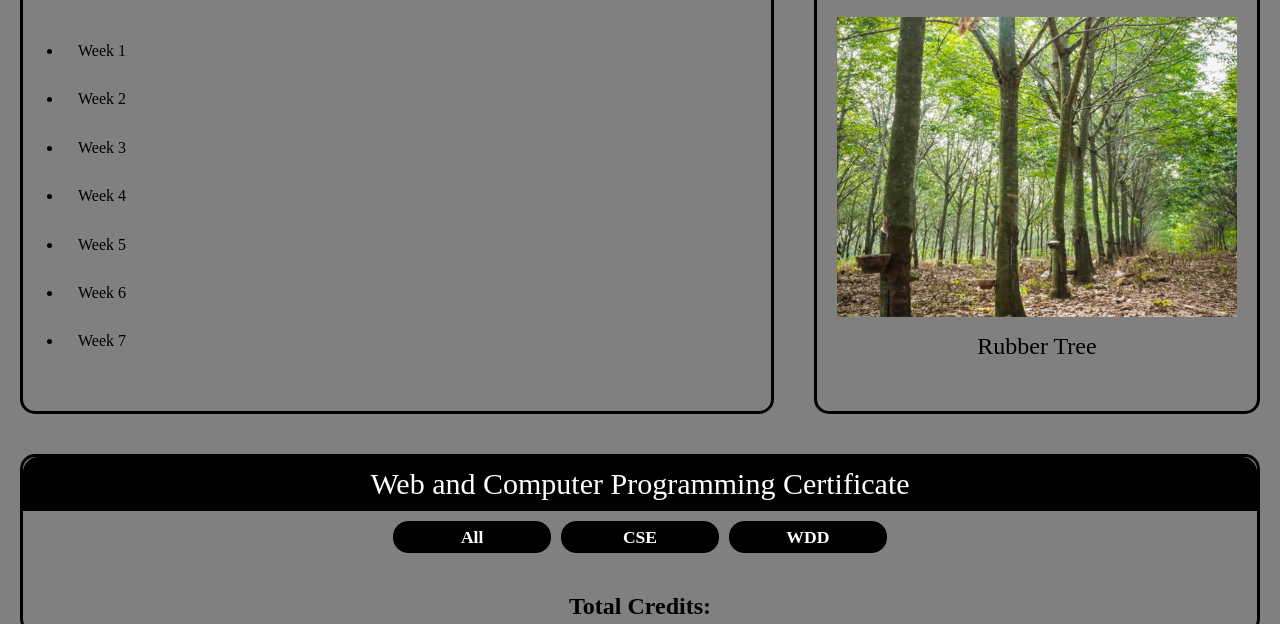
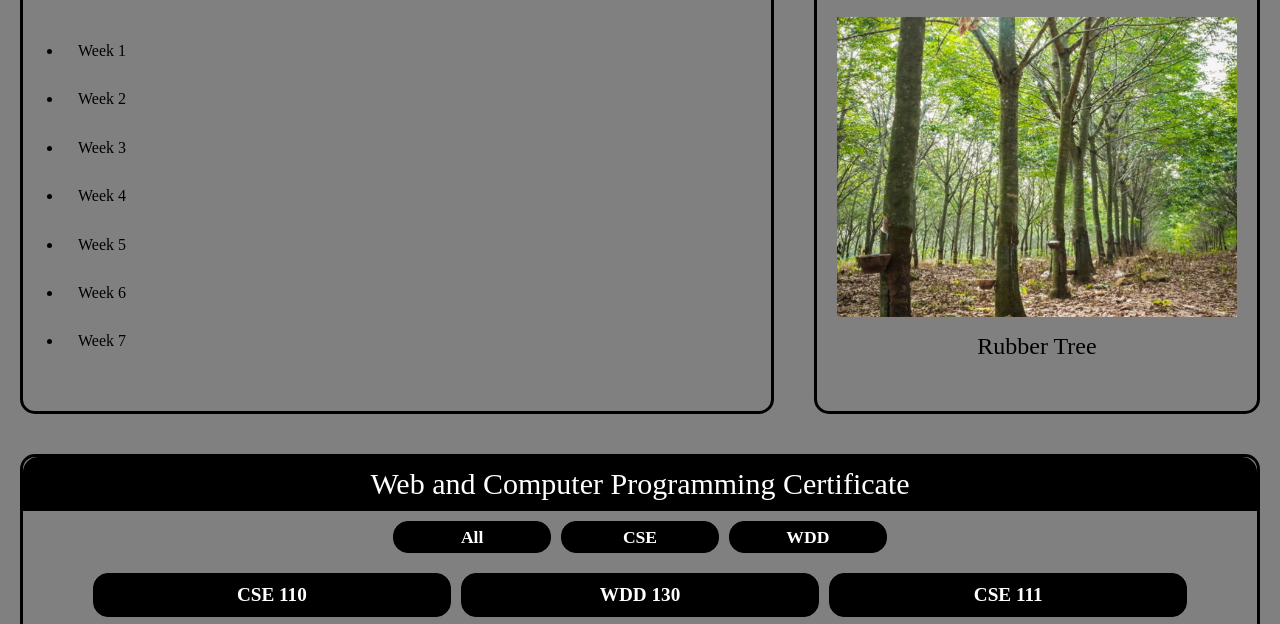
Before and after one commit to chadhatch11/wdd---231, a plain HTML site: page index.html in a window 1280 px wide. Shown: the part 310-934 px from the top of the page. Drawn offline with Linux system fonts and the light colour scheme; the site is published under a folder, as on GitHub Pages, so addresses that start at the root find nothing.

Commit message:
Update index.html
took off a slash

```diff
--- a/index.html
+++ b/index.html
@@ -7,7 +7,7 @@
     <title>WDD 231 - Course Home Page</title>
     <link rel="stylesheet" href="styles/normalize.css">
     <link rel="stylesheet" href="styles/homepage.css">
-    <script src="/scripts/scripts.js" defer></script>
+    <script src="scripts/scripts.js" defer></script>
   </head>
   <body>
     <header class="header">
```
